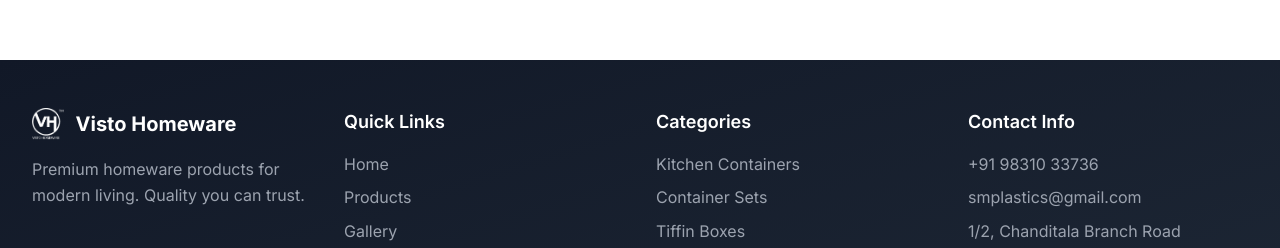
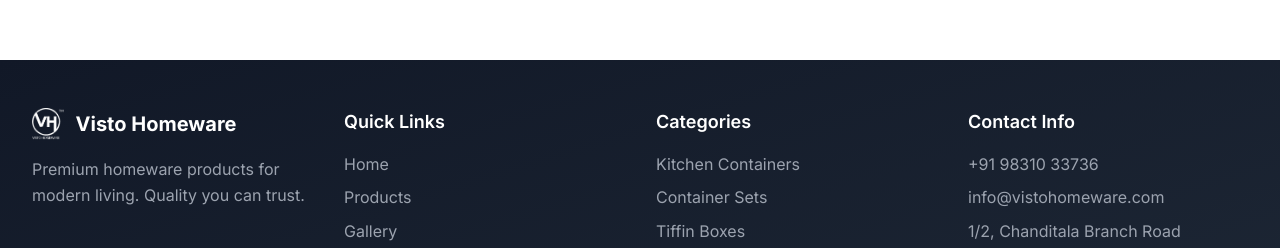
Before and after one commit to priyanshusaraf/vh, a Next.js app: page / in a window 1280 px wide. Shown: the part 4526-4774 px from the top of the page. Built offline with nearby package versions, Linux system fonts and the light colour scheme.

Commit message:
fresh commit

```diff
--- a/pages/index.js
+++ b/pages/index.js
@@ -953,7 +953,7 @@
               <h4 className="text-lg font-semibold mb-4">Contact Info</h4>
               <ul className="space-y-2 text-gray-400">
                 <li>+91 98310 33736</li>
-                <li>smplastics@gmail.com</li>
+                <li>info@vistohomeware.com</li>
                 <li>1/2, Chanditala Branch Road<br />Kolkata, PIN-700053, W.B.<br />
                 <span className="text-sm text-gray-500">GSTIN: 19AEXPA3954Q1ZJ</span></li>
               </ul>
```
